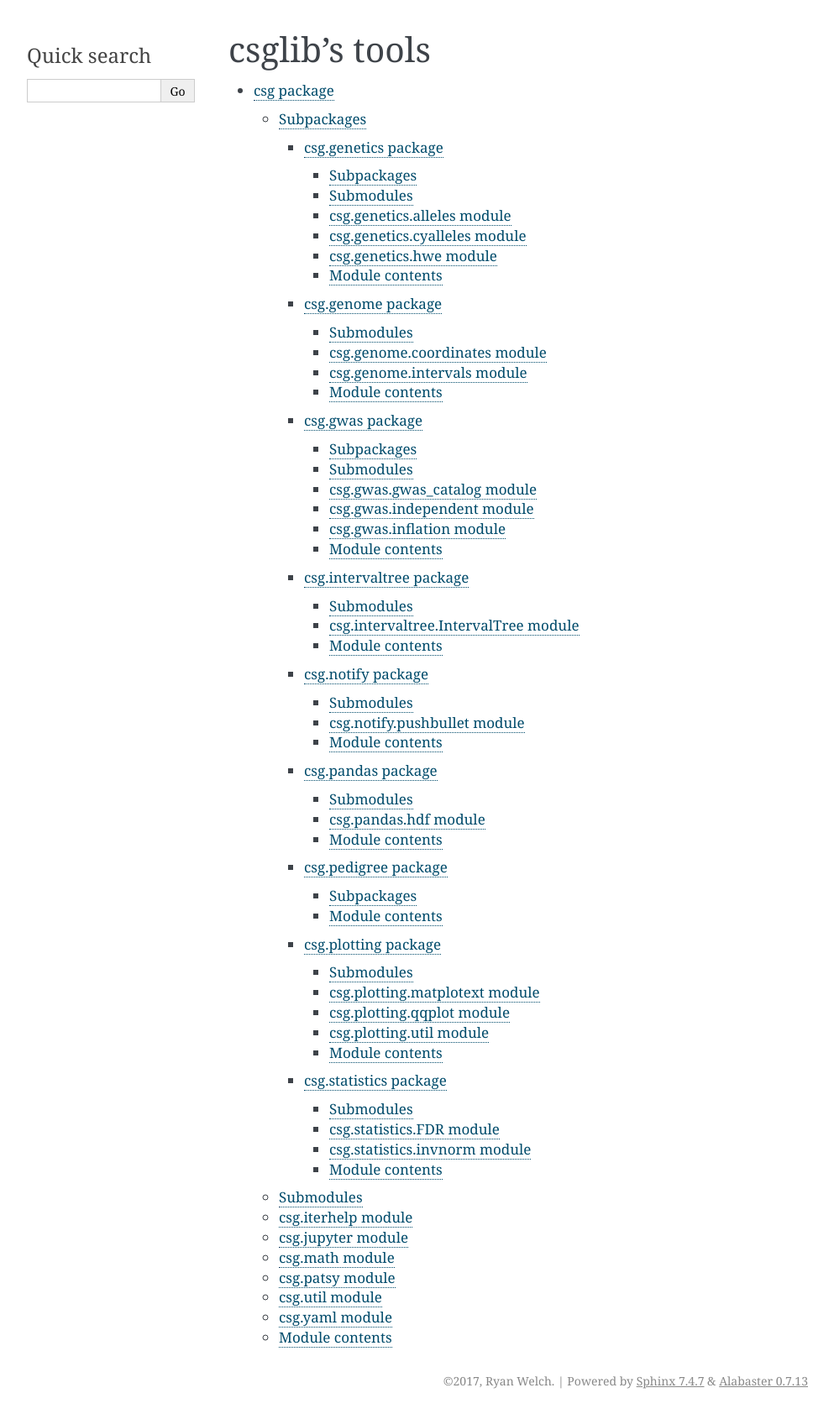
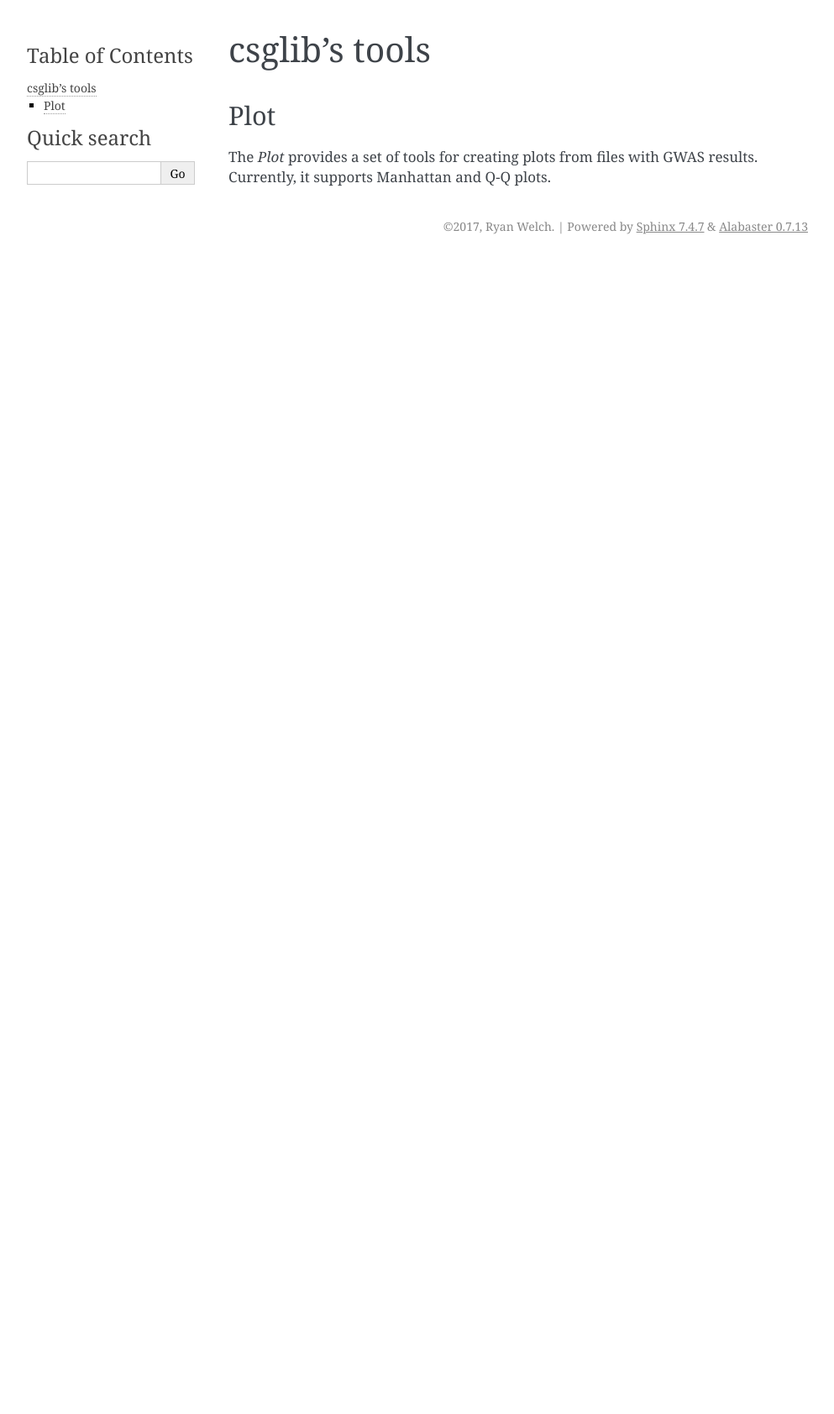
Before and after one commit to statgen/csglib, a Sphinx documentation site: the page built from docs/source/csglib_tools.rst, in a window 1280 px wide. Shown: the whole page at 84% size, without its empty margins (148-1141 px from the left). Built offline with Sphinx 7.4.7, drawn with Linux system fonts in a browser that asks for light colours; after the commit the page ends 900 px from its top, so only the background shows below that.

Commit message:
Docs update

```diff
--- a/docs/source/csglib_tools.rst
+++ b/docs/source/csglib_tools.rst
@@ -1,7 +1,10 @@
 csglib's tools
 ==============
 
-.. toctree::
-   :maxdepth: 4
+.. _plot:
 
-   csg
+Plot
+----
+
+The *Plot* provides a set of tools for creating plots from files with GWAS results.
+Currently, it supports Manhattan and Q-Q plots.
--- a/docs/source/index.rst
+++ b/docs/source/index.rst
@@ -17,6 +17,7 @@ Users are also very welcomed to copy and re-use (cherry-pick) specific code snip
   * InflationFromFile
   * Harmonize
   * GWASCatalog
+  * :ref:`plot`
 
 * Pedigrees
 
```
Also changed, not shown: 13 other files.
